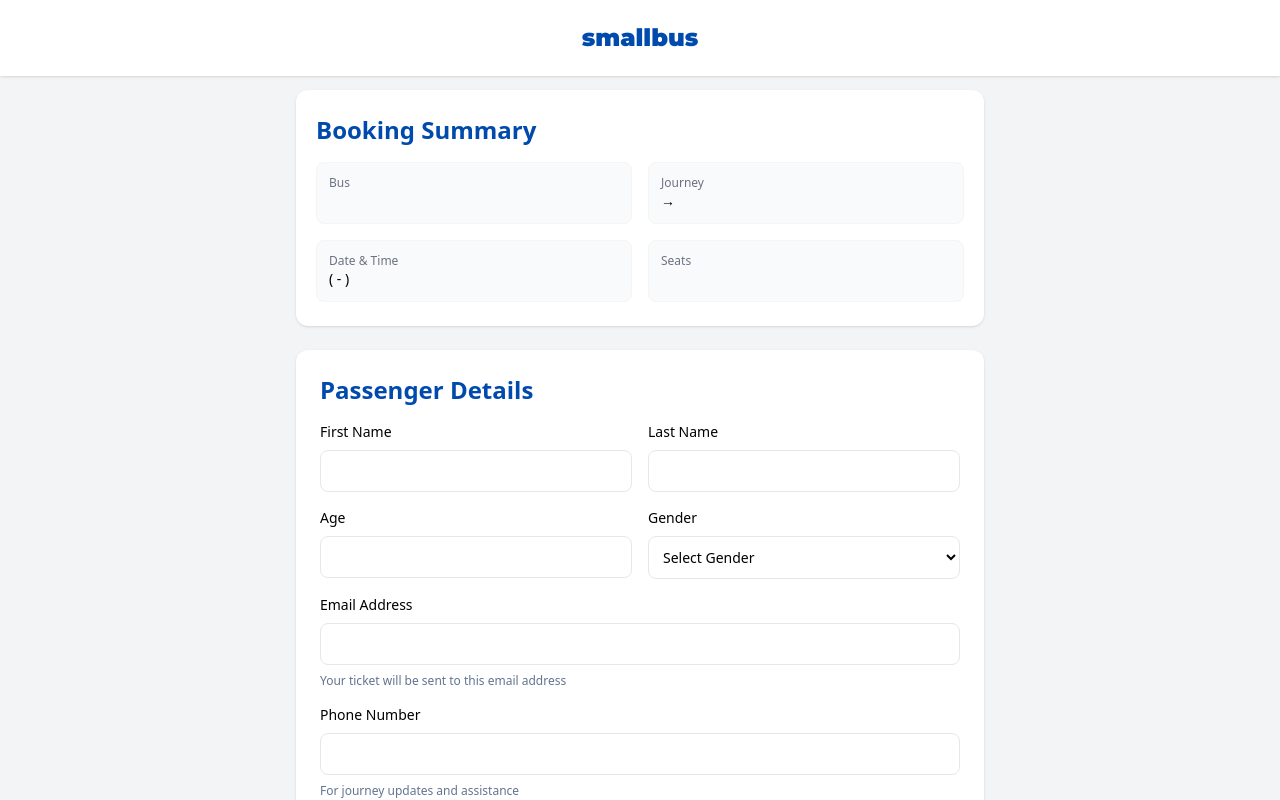
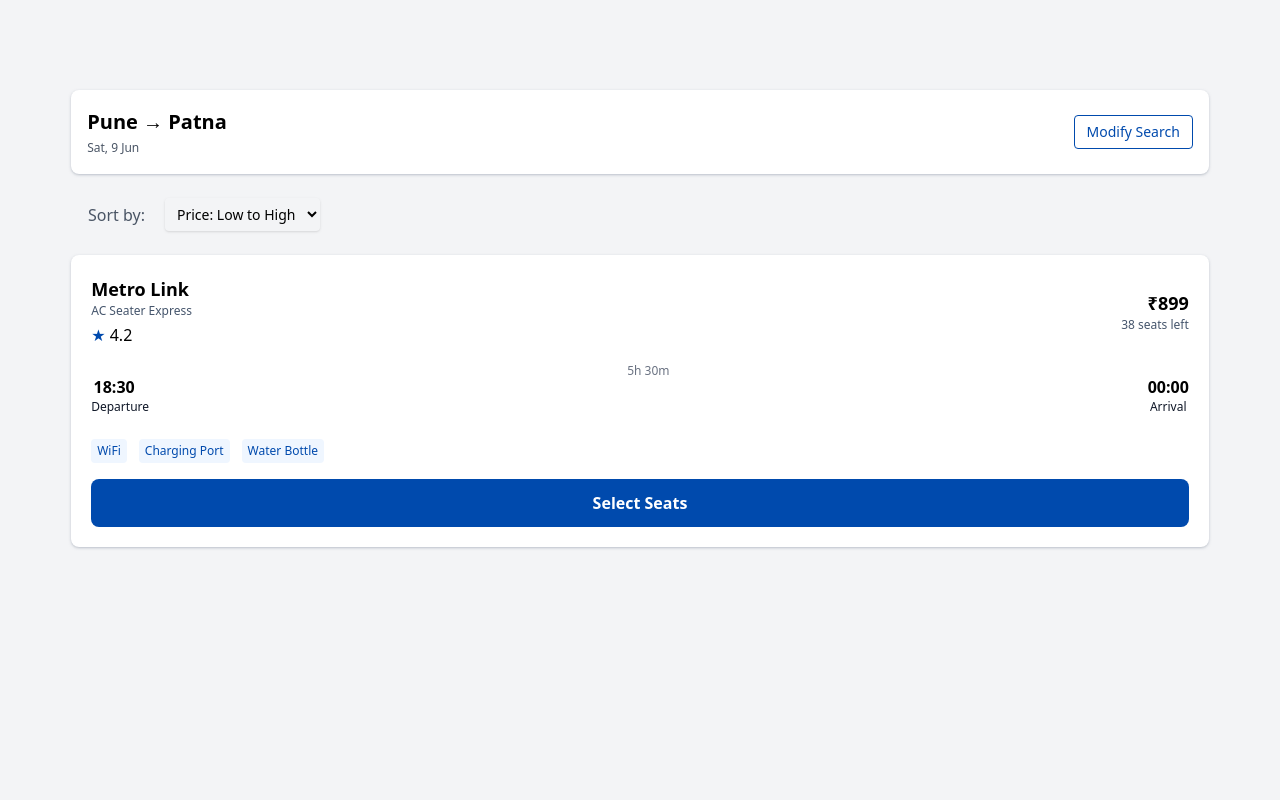
Before and after one commit to amankhan-7/smallbusSample, a Next.js app: page /buses in a window 1280 px wide. Before the commit this address had no page. Shown: the top 800 px of the page. Built offline with nearby package versions, Linux system fonts and the light colour scheme; a web font is replaced by a local one.

Commit message:
buses page developed

```diff
--- /dev/null
+++ b/app/buses/page.jsx
@@ -0,0 +1,95 @@
+"use client";
+
+import React, { useState } from "react";
+import ButtonUI from '../components/UI/ButtonUI'
+
+export default function BusesPage() {
+  const [sortOption, setSortOption] = useState("Price: Low to High");
+
+  return (
+    <div className="bg-gray-100 min-h-screen">
+      <main className="w-full max-w-screen-xl mx-auto pt-[90px] pb-[50px] px-2">
+        {/* Section 1: Selected Route */}
+        <section className="md:max-w-9/10 md:mx-auto bg-white px-4 py-2 md:py-4.5 md:text-lg shadow-sm shadow-gray-400/50 flex flex-row justify-between items-center rounded-lg mb-6">
+          <div>
+            <h2 className="text-base md:text-xl text-black font-bold mb-1">
+              Pune → Patna
+            </h2>
+            <p className="text-xs text-gray-600">Sat, 9 Jun</p>
+          </div>
+          <button className="border border-[#004aad] text-[#004aad] text-xs px-2 py-1 md:px-3 md:py-1.5 md:text-sm rounded bg-white hover:bg-gray-50 transition font-medium">
+            Modify Search
+          </button>
+        </section>
+
+        {/* Sort Dropdown */}
+        <div className="flex justify-normal items-center mb-6">
+          <label className="text-xs md:text-base font-medium text-gray-600 ml-3 md:ml-20">
+            Sort by:
+          </label>
+          <select
+            value={sortOption}
+            onChange={(e) => setSortOption(e.target.value)}
+            className="rounded px-2 py-1.5 md:text-sm shadow-sm ml-5 text-xs"
+          >
+            <option>Price: Low to High</option>
+            <option>Price: High to Low</option>
+            <option>Departure Time</option>
+            <option>Rating</option>
+          </select>
+        </div>
+
+        {/* Section 2: Available Buses */}
+        <section className="w-full space-y-6">
+          <div className="w-full bg-white px-4 py-2.5 md:py-5 md:px-5 shadow-sm shadow-gray-400/50  space-y-3 md:max-w-9/10 md:mx-auto rounded-lg">
+            <div className="flex justify-between items-center">
+              <div>
+                <h3 className="text-base md:text-lg font-bold text-black">
+                  Metro Link
+                </h3>
+                <p className="text-xs text-slate-600">AC Seater Express</p>
+                <p className="text-base text-black mt-1 font-normal">
+                  <span className="text-[#004aad]"> ★ </span>4.2
+                </p>
+              </div>
+              <div className="text-right">
+                <p className="text-lg font-bold text-black">₹899</p>
+                <p className="text-xs text-slate-600">38 seats left</p>
+              </div>
+            </div>
+
+            <div className="flex justify-between items-center text-xs text-gray-900 mt-4">
+              <div className="text-center">
+                <p className="font-bold text-black text-base -ml-3">18:30</p>
+                <p className="text-xs">Departure</p>
+              </div>
+              <div className="text-center">
+                <p className="font-normal text-xs pb-12 text-gray-500">
+                  5h 30m
+                </p>
+              </div>
+              <div className="text-center">
+                <p className="font-bold text-black text-base">00:00</p>
+                <p className="text-xs">Arrival</p>
+              </div>
+            </div>
+
+            <div className="flex gap-3 flex-wrap text-sm text-gray-500 mt-2">
+              <span className="bg-blue-50 text-[#004aad] px-1 py-0.5 md:text-xs md:px-1.5 md:py-1 rounded text-[11px]">
+                WiFi
+              </span>
+              <span className="bg-blue-50 text-[#004aad]  px-1 py-0.5 md:text-xs md:px-1.5 md:py-1 rounded text-[11px]">
+                Charging Port
+              </span>
+              <span className="bg-blue-50 text-[#004aad]  px-1 py-0.5 md:text-xs md:px-1.5 md:py-1 rounded text-[11px]">
+                Water Bottle
+              </span>
+            </div>
+
+            <ButtonUI className="w-full mt-4 py-1.5">Select Seats</ButtonUI>
+          </div>
+        </section>
+      </main>
+    </div>
+  );
+}
--- a/app/components/UI/Button.jsx
+++ b/app/components/UI/ButtonUI.jsx
@@ -3,7 +3,7 @@ export default function CustomButton({ onClick, children, className = "" }) {
   return (
     <button
       onClick={onClick}
-      className={`block p-3 text-white rounded-lg font-semibold cursor-pointer bg-[#004aad] ${className}`}
+      className={`block cursor-pointer bg-[#004aad] text-white md:p-3 font-semibold rounded-lg ${className}`}
     >
       {children}
     </button>
--- a/app/layout.js
+++ b/app/layout.js
@@ -1,6 +1,5 @@
 import { Geist, Geist_Mono } from "next/font/google";
 import "./globals.css";
-import Payment from './components/Payment.jsx';
 
 const geistSans = Geist({
   variable: "--font-geist-sans",
@@ -23,7 +22,6 @@ export default function RootLayout({ children }) {
       <body
         className={`${geistSans.variable} ${geistMono.variable} antialiased`}
       >
-        <Payment/>
         {children}
       </body>
     </html>
--- a/app/page.js
+++ b/app/page.js
@@ -1,9 +1,24 @@
 import Image from "next/image";
+import Link from "next/link";
 
 export default function Home() {
   return (
-    <>
-    </>
+    <div className="min-h-screen bg-gray-100 flex flex-col items-center justify-center px-4">
+      <h1 className="text-3xl font-bold mb-6">🛠️ Developer Home</h1>
 
+      <div className="space-y-4 w-full max-w-md">
+        <Link href="/buses">
+          <div className="w-full p-4 bg-white shadow-md rounded-xl hover:bg-blue-50 cursor-pointer">
+            🚌 Go to Buses Page
+          </div>
+        </Link>
+
+        <Link href="/payment">
+          <div className="w-full p-4 bg-white shadow-md rounded-xl hover:bg-green-50 cursor-pointer">
+            💳 Go to Payment Page
+          </div>
+        </Link>
+      </div>
+    </div>
   );
 }
--- a/app/components/Payment.jsx
+++ b/app/payment/page.jsx
@@ -1,7 +1,7 @@
 "use client";
 
 import React, { useRef, useState, useEffect } from "react";
-import Button from "./UI/Button.jsx";
+import ButtonUI from '../components/UI/ButtonUI'
 import { Landmark, CreditCard, Smartphone } from "lucide-react";
 
 export default function PaymentPage() {
@@ -74,7 +74,7 @@ export default function PaymentPage() {
 
   return (
     <div className="bg-gray-100 min-h-screen">
-      <header className="text-center py-4 bg-white shadow fixed w-full top-0 z-[1000]">
+      <header className="text-center py-2 bg-white shadow fixed w-full top-0 z-[1000]">
         <a
           href="#"
           className="inline-block py-1 text-[24px] text-[#004aad] no-underline font-mont font-black"
@@ -300,9 +300,9 @@ export default function PaymentPage() {
           </div>
         </section>
 
-        <Button onClick={handlePayment} className="w-full">
+        <ButtonUI onClick={handlePayment} className="w-full py-1.5">
           Make Payment
-        </Button>
+        </ButtonUI>
       </main>
     </div>
   );
```
